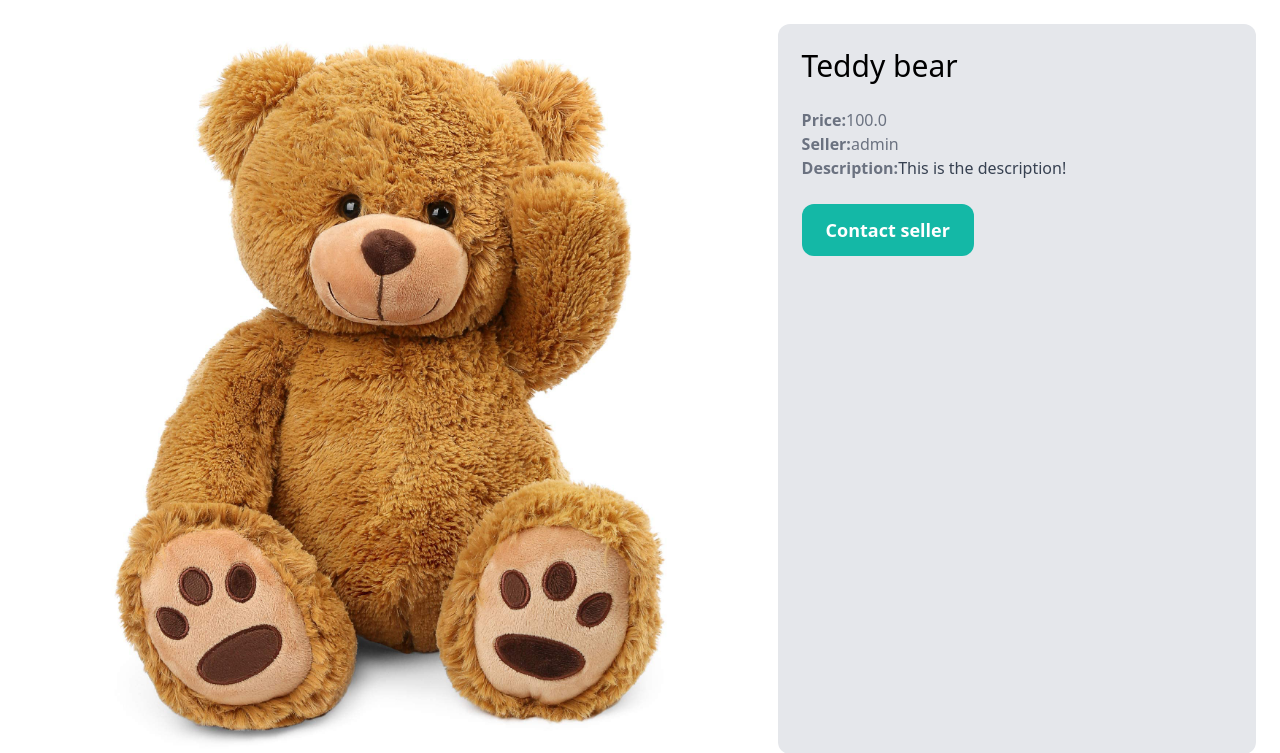
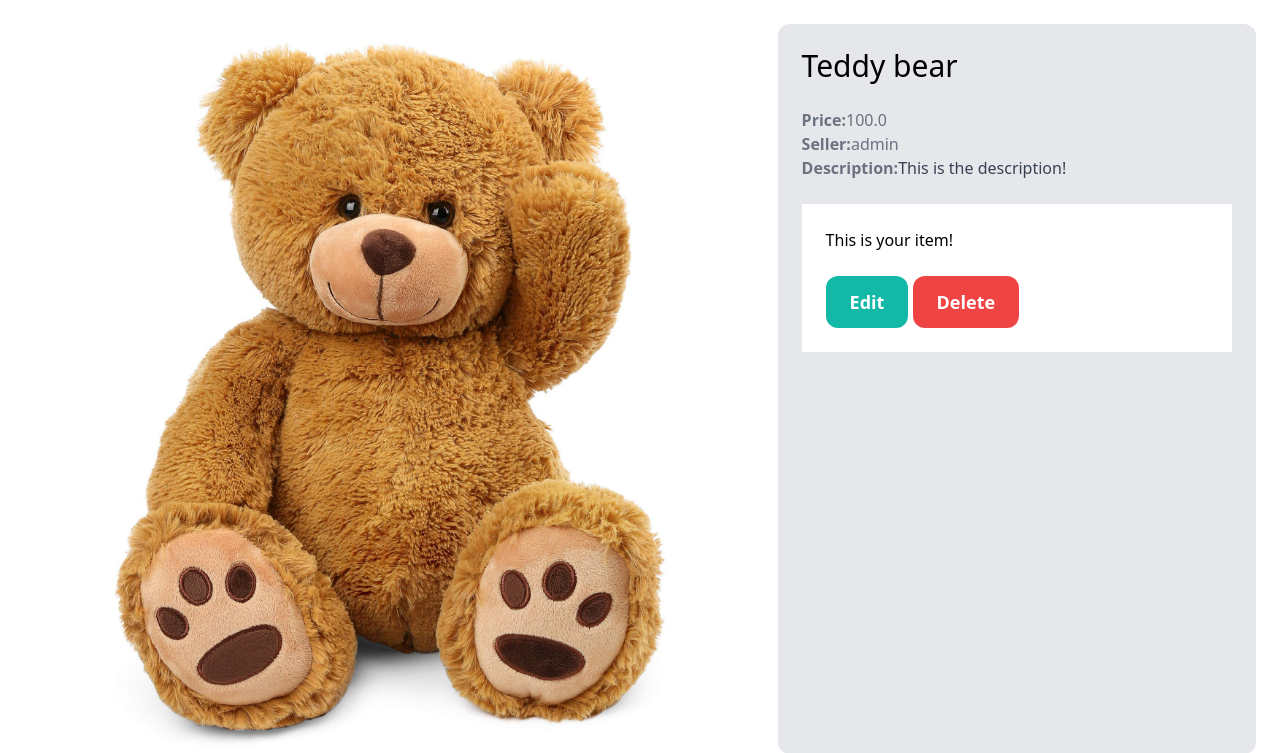
Before and after one commit to lucasalvesb/django-marketplace, a Django app: page /items/1/ in a window 1280 px wide. Shown: the part 77-830 px from the top of the page. Run offline with Django 4.2, Linux system fonts and the light colour scheme; a user stored in the database is signed in; data comes from the database, SQL or seed files in the repository; both versions use the stored data as it was after the commit; some libraries are stand-ins or nearby versions.

Commit message:
edit page working

```diff
--- a/puddle/dashboard/views.py
+++ b/puddle/dashboard/views.py
@@ -1,6 +1,6 @@
 from django.contrib.auth.decorators import login_required
 
-from django.shortcuts import render
+from django.shortcuts import get_object_or_404, render
 
 from item.models import Item
 
--- a/puddle/item/forms.py
+++ b/puddle/item/forms.py
@@ -15,3 +15,14 @@ class NewItemForm(forms.ModelForm):
         'price': forms.TextInput(attrs={'class': INPUT_CLASSES}),
         'images': forms.FileInput(attrs={'class': INPUT_CLASSES}),
     }
+
+class EditItemForm(forms.ModelForm):
+    class Meta:
+        model = Item
+        fields = ('name', 'description', 'price', 'image', 'is_sold')
+        widgets = {
+        'name': forms.TextInput(attrs={'class': INPUT_CLASSES}),
+        'description': forms.Textarea(attrs={'class': INPUT_CLASSES}),
+        'price': forms.TextInput(attrs={'class': INPUT_CLASSES}),
+        'images': forms.FileInput(attrs={'class': INPUT_CLASSES}),
+    }
--- a/puddle/item/templates/item/detail.html
+++ b/puddle/item/templates/item/detail.html
@@ -17,12 +17,20 @@
     </p>
     {% endif %}
 
+    {% if request.user == item.created_by %}
+    <div class="mt-6 p-6 bg-white wounded-xl">
+      <p> This is your item! </p>
+      <a href="{% url 'item:edit' item.id %}" class="inline-block mt-6 px-6 py-3 text-lg font-semibold bg-teal-500 text-white rounded-xl hover:bg-teal-700"> Edit </a>
+      <a href="{% url 'item:delete' item.id %}" class="inline-block mt-6 px-6 py-3 text-lg font-semibold bg-red-500 text-white rounded-xl hover:bg-red-700"> Delete</a>
+    </div>
+    {% else %}
       <a
         href="#"
         class="inline-block mt-6 px-6 py-3 text-lg font-semibold bg-teal-500 text-white rounded-xl hover:bg-teal-700"
       >
         Contact seller
       </a>
+    {% endif %}
   </div>
 </div>
 
--- a/puddle/item/urls.py
+++ b/puddle/item/urls.py
@@ -6,5 +6,7 @@ app_name = 'item'
 
 urlpatterns = [
     path('new/', views.new, name='new'),
-    path('<int:pk>/', views.detail, name='detail')
+    path('<int:pk>/', views.detail, name='detail'),
+    path('<int:pk>/edit/', views.edit, name='edit'),
+    path('<int:pk>/delete/', views.delete, name='delete'),
 ]
--- a/puddle/item/views.py
+++ b/puddle/item/views.py
@@ -1,7 +1,7 @@
 from django.contrib.auth.decorators import login_required
 from django.shortcuts import get_object_or_404, render, redirect
 
-from .forms import NewItemForm
+from .forms import EditItemForm, NewItemForm
 
 from .models import Item
 
@@ -26,3 +26,25 @@ def new(request):
         form = NewItemForm()
 
     return render(request, 'item/form.html', {'form': form, 'title': 'New Item'})
+
+@login_required
+def edit(request, pk):
+    item = get_object_or_404(Item, pk=pk, created_by=request.user)
+    if request.method == 'POST':
+        form = EditItemForm(request.POST, request.FILES, instance=item)
+
+        if form.is_valid():
+            form.save()
+
+            return redirect('item:detail', pk=item.id)
+    else:
+        form = EditItemForm(instance=item)
+
+    return render(request, 'item/form.html', {'form': form, 'title': 'Edit Item'})
+
+@login_required
+def delete(request, pk):
+    item = get_object_or_404(Item, pk=pk, created_by=request.user)
+    item.delete()
+
+    return redirect('dashboard:index')
```
Also changed, not shown: puddle/db.sqlite3, puddle/media/item_images/235401_TqXR0Nh.webp (added). Lines whose indentation alone changed are shown as unchanged.
